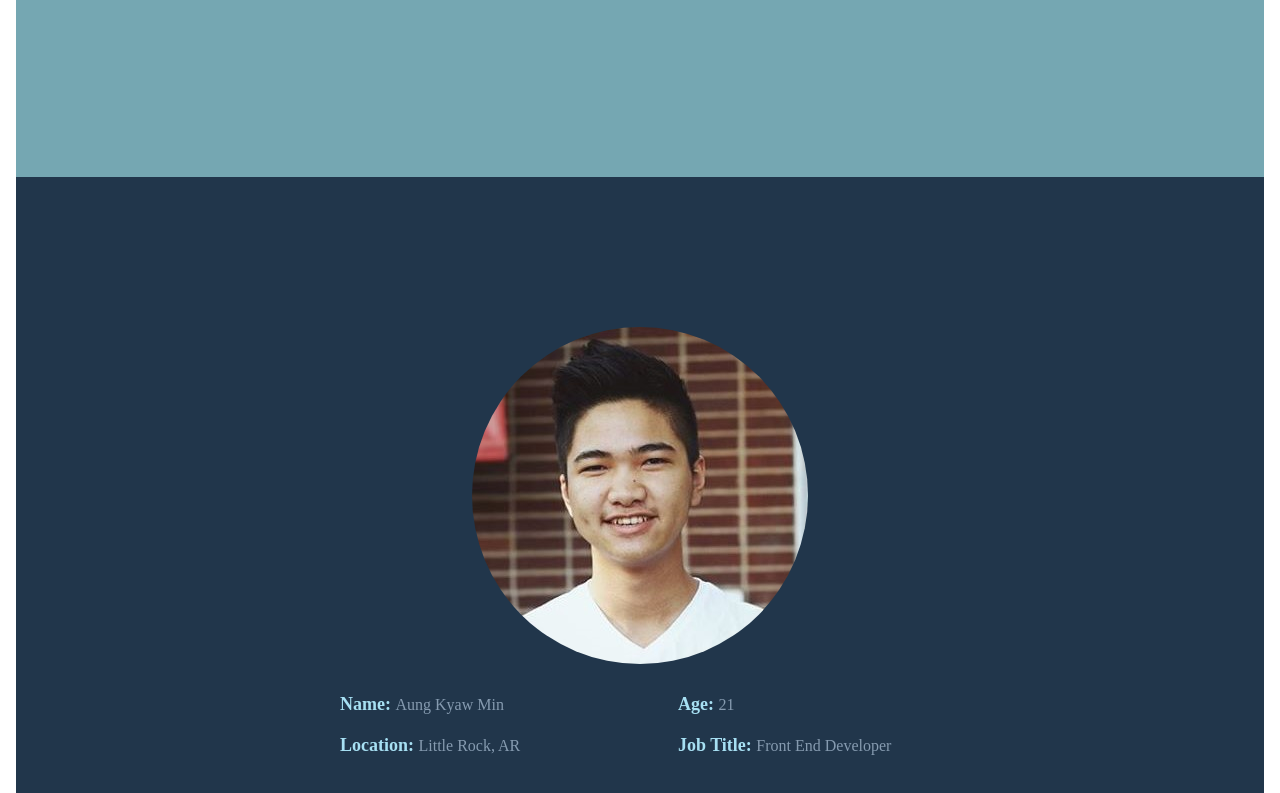
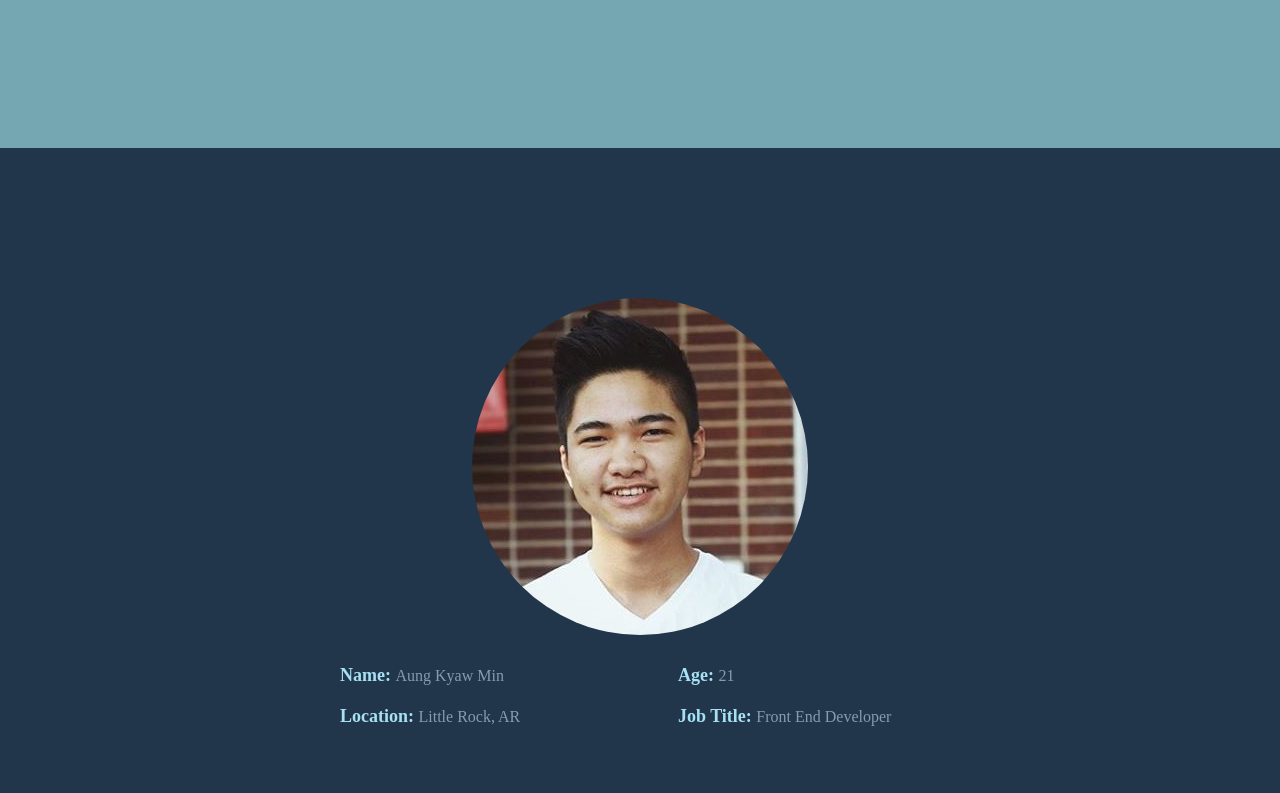
Before and after one commit to AungKyaw-Min/aungkyawmin.github.io, an Angular app in the folder project-src/: page / in a window 1280 px wide. Shown: the part 896-1689 px from the top of the page. Built offline with nearby package versions, Linux system fonts and the light colour scheme; what angular-bootstrap-md would draw is missing.

Commit message:
Update styles.css

```diff
--- a/project-src/src/styles.css
+++ b/project-src/src/styles.css
@@ -1,12 +1,18 @@
 /* You can add global styles to this file, and also import other style files */
 html{
+    margin: 0px;
+    padding: 0px;
     overflow-x: hidden;
 }
 
 body{
+    margin: 0px;
+    padding: 0px;
     overflow-x: hidden;
 }
 
 footer{
+    margin: 0px;
+    padding: 0px;
     overflow-x: hidden;
 }
```
